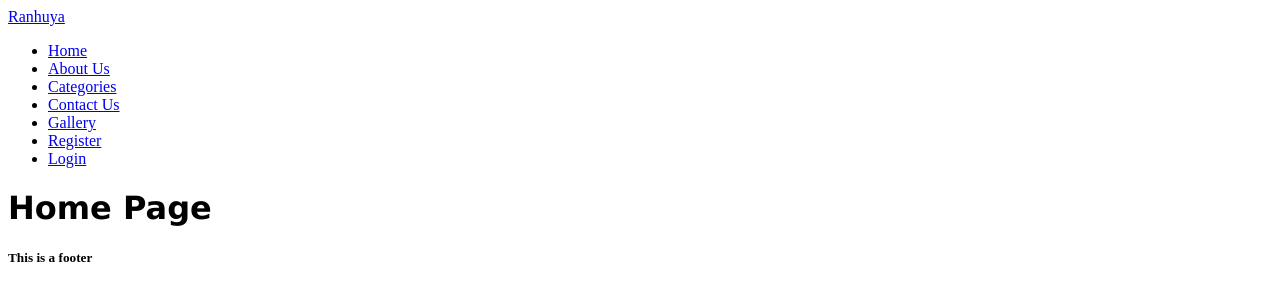
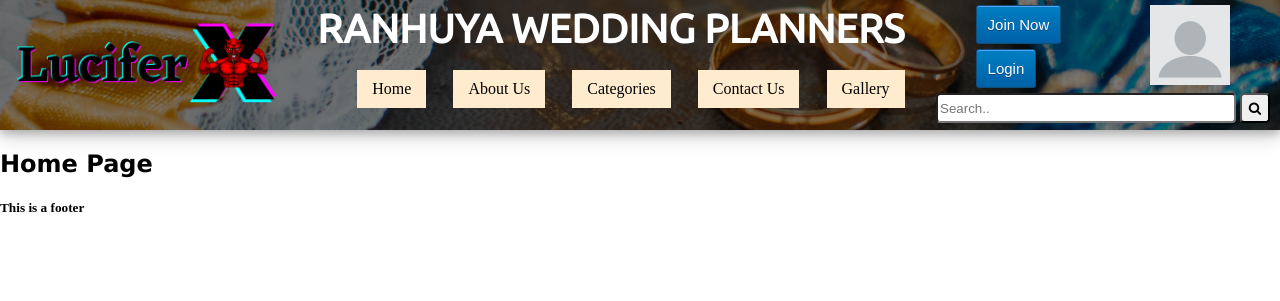
Before and after one commit to ThusharaX/IWT-Project, a PHP site: page / in a window 1280 px wide. Shown: the top 301 px of the page. Run offline with PHP 8.4, Linux system fonts and the light colour scheme.

Commit message:
Update
Added:
Dynamic Header
Navbar
DB connection

```diff
--- a/assets/css/header.css
+++ b/assets/css/header.css
@@ -0,0 +1,146 @@
+@import url('https://fonts.googleapis.com/css2?family=Ubuntu&display=swap');
+
+.nav {
+    /* background-color: rgb(255, 255, 255); */
+    background-image: linear-gradient(rgba(0, 0, 0, 0.527),rgba(0, 0, 0, 0.5)) , url(../img/navBackground2.jpg);
+    background-repeat: no-repeat, repeat;
+    background-position: center;
+    /* background-size: 1360px 330px; */
+    background-size: cover;
+    height: 120px;
+    display: flex;
+    justify-content: space-between;
+    padding: 5px;
+    box-shadow: 0 4px 8px 0 rgba(0, 0, 0, 0.2), 0 6px 20px 0 rgba(0, 0, 0, 0.19);
+}
+
+    .nav__logo {
+        /* background-color: rgb(255, 255, 255); */
+    }
+
+    .nav__middle {
+        /* background-color: rgb(255, 255, 255); */
+        display: flex;
+        justify-content: space-evenly;
+        flex-direction: column;
+    }
+        .nav__title {
+            /* background-color: rgb(255, 255, 255); */
+            color: white;
+            font-size: 40px;
+            font-weight: bolder;
+            /* text-shadow: 2px 2px #ff0000; */
+            font-family: 'Ubuntu', sans-serif;
+        }
+        .nav__list {
+            /* background-color: rgb(255, 255, 255); */
+            display: flex;
+            justify-content: space-between;
+            list-style: none;
+        }
+            .nav__item a {
+                background-color: blanchedalmond;
+                display: inline-block;
+                padding: 10px 15px;
+                text-decoration: none;
+                color: rgb(0, 0, 0);
+            }
+
+            .nav__item:hover {
+                background-color: white;
+            }
+
+            .nav__item:hover a {
+                color: rgb(255, 255, 255);
+                background-color: crimson;
+            }
+
+
+    .nav__buttons {
+        /* background-color: rgb(255, 255, 255); */
+        display: flex;
+        flex-direction: column;
+        justify-content: space-around;
+    }
+
+        .nav__btnAndProfile {
+            display: flex;
+            flex-direction: row;
+            justify-content: space-around;
+        }
+
+            .nav__btn {
+                /* background-color: rgb(255, 255, 255); */
+                display: flex;
+                flex-direction: column;
+                justify-content: space-evenly;
+            }
+
+                .nav__register {
+                    box-shadow:inset 0px 1px 0px 0px #54a3f7;
+                    background:linear-gradient(to bottom, #007dc1 5%, #0061a7 100%);
+                    background-color:#007dc1;
+                    border-radius:3px;
+                    border:1px solid #124d77;
+                    display:inline-block;
+                    cursor:pointer;
+                    color:#ffffff;
+                    font-family:Arial;
+                    font-size:15px;
+                    padding:10px 11px;
+                    text-decoration:none;
+                    text-shadow:0px 1px 0px #154682;
+                    margin-bottom: 5px;
+                }
+                .nav__register:hover {
+                    background:linear-gradient(to bottom, #0061a7 5%, #007dc1 100%);
+                    background-color:#0061a7;
+                }
+                .nav__register:active {
+                    position:relative;
+                    top:1px;
+                }
+
+                .nav__login {
+                    box-shadow:inset 0px 1px 0px 0px #54a3f7;
+                    background:linear-gradient(to bottom, #007dc1 5%, #0061a7 100%);
+                    background-color:#007dc1;
+                    border-radius:3px;
+                    border:1px solid #124d77;
+                    display:inline-block;
+                    cursor:pointer;
+                    color:#ffffff;
+                    font-family:Arial;
+                    font-size:15px;
+                    padding:10px 11px;
+                    text-decoration:none;
+                    text-shadow:0px 1px 0px #154682;
+                }
+                .nav__login:hover {
+                    background:linear-gradient(to bottom, #0061a7 5%, #007dc1 100%);
+                    background-color:#0061a7;
+                }
+                .nav__login:active {
+                    position:relative;
+                    top:1px;
+                }
+
+        .nav__profile {
+            height: 80px;
+            width: 80px;
+        }
+
+        .nav__search {
+            padding: 5px;
+        }
+            .nav__search input {
+                border-radius: 4px;
+                box-sizing: border-box;
+                height: 30px;
+                width: 300px;
+            }
+            .nav__search button {
+                border-radius: 4px;
+                height: 30px;
+                width: 30px;
+            }
--- /dev/null
+++ b/assets/css/header.scss
@@ -0,0 +1,45 @@
+// Just ignore this file
+// Thushara Thiwanka
+
+.nav {
+    background-color: rgb(151, 151, 151);
+    height: 120px;
+    display: flex;
+    justify-content: space-between;
+    padding: 5px;
+
+    &__logo {
+        background-color: red;
+    }
+
+    &__middle {
+        background-color: blue;
+        display: flex;
+        justify-content: space-evenly;
+        flex-direction: column;
+    }
+    &__list {
+        background-color: aqua;
+        display: flex;
+        justify-content: space-between;
+        list-style: none;
+    }
+    &__item a {
+        display: inline-block;
+        padding: 10px 15px;
+        text-decoration: none;
+        color: rgb(0, 0, 0);
+
+        &:hover {
+            background-color: white;
+        }
+        &:hover a {
+            color: darkgreen;
+            text-decoration: none;
+        }
+    }
+
+    &__buttons {
+        background-color: yellow;
+    }
+}
--- a/assets/css/home.css
+++ b/assets/css/home.css
@@ -1,3 +1,5 @@
+
+
 .main-title {
     font-family: 'Lucida Sans', 'Lucida Sans Regular', 'Lucida Grande', 'Lucida Sans Unicode', Geneva, Verdana, sans-serif;
 }
--- /dev/null
+++ b/assets/css/main.css
@@ -0,0 +1,4 @@
+html, body {
+    margin: 0;
+    padding: 0;
+}
--- a/footer.html
+++ b/footer.php
@@ -3,3 +3,7 @@
 <footer>
     <h5 class="footer-text">This is a footer</h5>
 </footer>
+
+</div>
+</body>
+</html>
--- a/header.html
+++ /dev/null
@@ -1,20 +0,0 @@
-<link rel="stylesheet" href="./assets/css/header.css">
-
-<header id="navbar">
-    <nav>
-      <a href="#">
-        Ranhuya
-      </a>
-      <div class="navbar-menu detached">
-        <ul class="navbar-links">
-          <li class="navbar-item"><a class="navbar-link" href="./index.php">Home</a></li>
-          <li class="navbar-item"><a class="navbar-link" href="./about.html">About Us</a></li>
-          <li class="navbar-item"><a class="navbar-link" href="./categorydisplaypage.html">Categories</a></li>
-          <li class="navbar-item"><a class="navbar-link" href="./contactUs.html">Contact Us</a></li>
-          <li class="navbar-item"><a class="navbar-link" href="./gallery.html">Gallery</a></li>
-          <li class="navbar-item"><a class="navbar-link" href="./customerSignup.html">Register</a></li>
-          <li class="navbar-item"><a class="navbar-link" href="./login.html">Login</a></li>
-        </ul>
-      </div>
-    </nav>
-</header>
--- /dev/null
+++ b/header.php
@@ -0,0 +1,60 @@
+<?php
+  // DB config
+  // include_once 'src/dbh.php';
+?>
+
+<!DOCTYPE html>
+<html lang="en">
+  <head>
+    <title><?php if (isset($title)) {echo $title;} else {echo "Ranhuya";} ?></title>
+    <link rel="stylesheet" href="https://cdnjs.cloudflare.com/ajax/libs/font-awesome/4.7.0/css/font-awesome.min.css">
+    <link rel="stylesheet" href="./assets/css/main.css">
+    <link rel="stylesheet" href="./assets/css/header.css">
+  </head>
+
+  <body>
+    <div class="nav">
+
+      <!-- Logo -->
+      <img class="nav__logo" src="./assets/img/logo.png" alt="">
+
+    <!-- Middle area of Navbar -->
+      <div class="nav__middle">
+        <div class="nav__title">
+          RANHUYA WEDDING PLANNERS
+        </div>
+        <ul class="nav__list">
+            <li class="nav__item"><a href="./index.php">Home</a></li>
+            <li class="nav__item"><a href="./about.php">About Us</a></li>
+            <li class="nav__item"><a href="./categorydisplaypage.php">Categories</a></li>
+            <li class="nav__item"><a href="./contactUs.php">Contact Us</a></li>
+            <li class="nav__item"><a href="./gallery.php">Gallery</a></li>
+
+
+        </ul>
+      </div>
+
+    <!-- Login Signup Profile -->
+    <div class="nav__buttons">
+      <div class="nav__btnAndProfile">
+        <div class="nav__btn">
+          <a href="./customerSignup.html"><button class="nav__register">Join Now</button></a>
+          <a href="./login.html"><button class="nav__login">Login</button></a>
+        </div>
+        <img class="nav__profile" src="./assets/img/profilePic.png" alt="">
+      </div>
+
+      <form class="nav__search" action="searchResultsPage.html" method="get">
+        <input type="text" placeholder="Search.." name="search" id="">
+        <button type="submit"><i class="fa fa-search"></i></button>
+      </form>
+
+    </div>
+  </div>
+
+  <div class="wrapper">
+
+
+<!-- <header id="navbar">
+
+</header> -->
--- a/index.php
+++ b/index.php
@@ -1,19 +1,17 @@
-<!DOCTYPE html>
-<html lang="en">
-<head>
-    <title>Ranhuya - Home</title>
-    <link rel="stylesheet" href="./assets/css/home.css">
-</head>
-<body>
-    <?php include("header.html"); ?>
+<?php
+    // Dynamic Header
+    $title = 'Ranhuya - Home'; include("header.php");
+?>
 
-    <!-- Chamath -->
-    <!-- Type your code here -->
+<link rel="stylesheet" href="./assets/css/home.css">
+
+<!-- Chamath -->
+<!-- Type your code here -->
+<section>
     <h1 class="main-title">Home Page</h1>
+</section>
 
 
-    <?php include("footer.html"); ?>
+<script src="./assets/js/home.js"></script>
 
-    <script src="./assets/js/home.js"></script>
-</body>
-</html>
+<?php include("footer.php"); ?>
```
Also changed, not shown: about.html (deleted, +0 -20 lines), about.php (added, +17 -0 lines), customerSignup.html (+8 -0 lines), src/dbh.php (added, +10 -0 lines), assets/img/logo.png (added), assets/img/navBackground.jpg (added), assets/img/navBackground1.jpg (added), assets/img/navBackground2.jpg (added), assets/img/profilePic.png (added).
